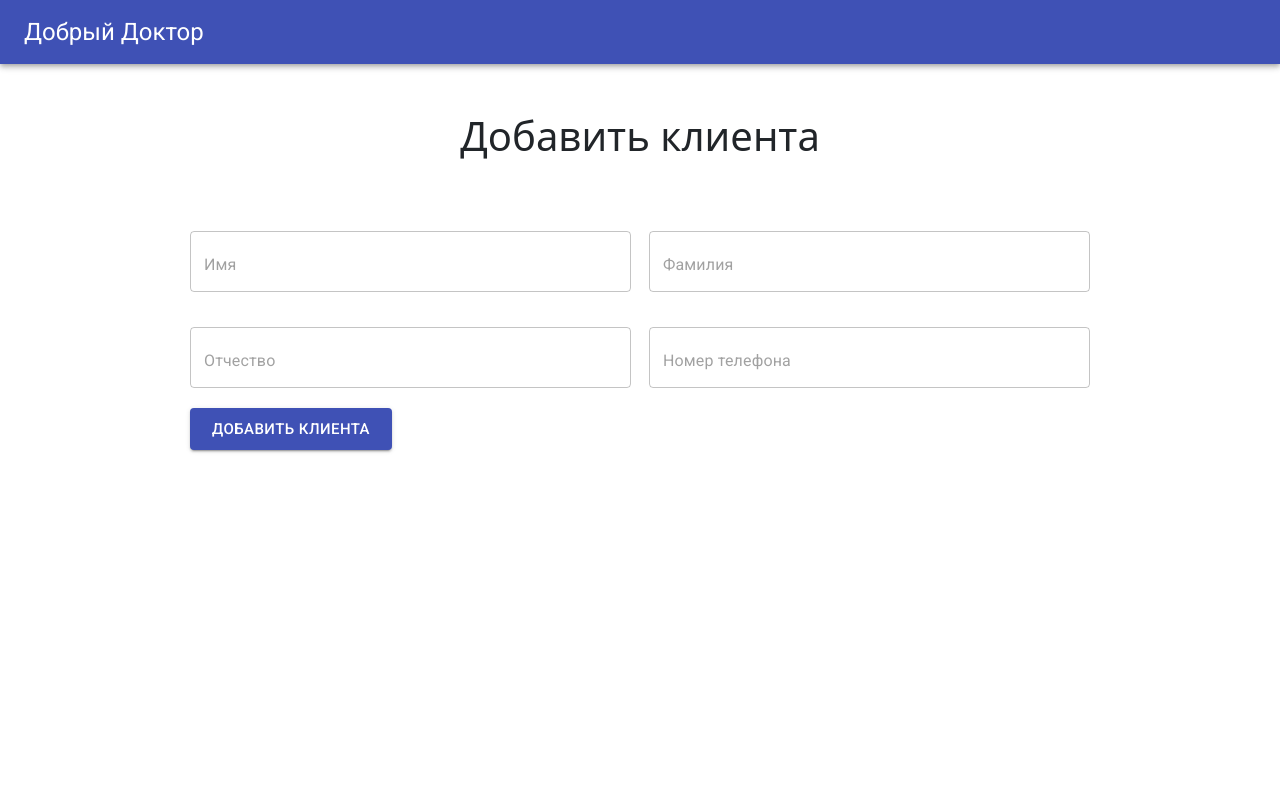
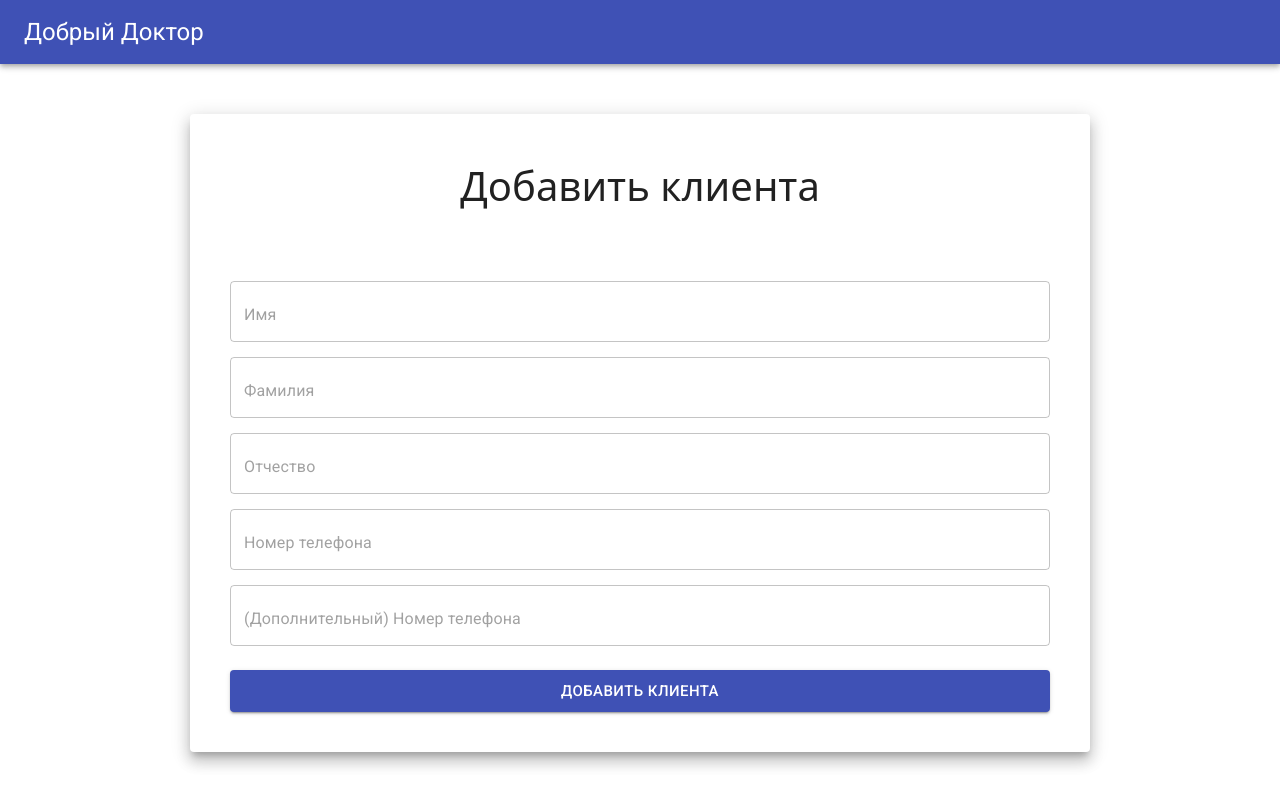
Before and after one commit to Idigow/Dobry-Doctor, a React (Create React App) app in the folder clients1/: page / in a window 1280 px wide. Built offline with nearby package versions, Linux system fonts and the light colour scheme.

Commit message:
добавил дополнительный input

```diff
--- a/clients1/src/components/Clients/index.jsx
+++ b/clients1/src/components/Clients/index.jsx
@@ -1,34 +1,36 @@
 import React, { useState } from 'react'
-import { Button, makeStyles, TextField } from '@material-ui/core'
+import { Button, makeStyles, Paper, TextField } from '@material-ui/core'
+import { useDispatch } from 'react-redux'
+import { addClient } from '../../redux/ducks/clientsReducer'
 
 
 const useStyles = makeStyles(theme=>({
   wrap:{
     width: 900,
-    margin: 'auto'
+    margin: 'auto',
+    marginTop: 50,
+    padding: "0 40px 40px 40px"
   },
   inputs:{
-    display: 'flex',
-    justifyContent: 'space-between',
+
   },
   input:{
-    width: "49%",
     marginTop: 20,
-    marginBottom: 20
   },
 
 }))
 
 const Clients = () => {
   const classes = useStyles()
-  const [name, setName] = useState("")
-  const [lastName, setLastName] = useState("")
-  const [fathersName, setFathersName] = useState("")
-  const [phoneNumber, setPhoneNumber] = useState("")
+  const [name, setName] = useState("");
+  const [lastName, setLastName] = useState("");
+  const [fathersName, setFathersName] = useState("");
+  const [phoneNumber, setPhoneNumber] = useState("");
+  const [secondPhoneNumber, setSecondPhoneNumber] = useState("");
+  const dispatch = useDispatch
   const handleName = (e) =>{
     setName(e.target.value)
   }
-  console.log(name)
   const handleLastName = (e) =>{
     setLastName(e.target.value)
   }
@@ -38,29 +40,83 @@ const Clients = () => {
   const handlePhoneNumber = (e) =>{
     setPhoneNumber(e.target.value)
   }
+  const handleSecondPhoneNumber = (e) =>{
+    setSecondPhoneNumber(e.target.value)
+  }
+  const handleClient = () =>{
+    dispatch(
+      addClient(name, lastName, fathersName, phoneNumber, secondPhoneNumber)
+    );
+  }
 
 
   return (
-    <div className={classes.wrap}>
+    <Paper
+      className={classes.wrap}
+      elevation={10}
+    >
       <h1 className="text-center p-5">Добавить клиента</h1>
       <div className={classes.inputs}>
-        <TextField id="outlined-basic" onChange={handleName} value={name}  variant="outlined" placeholder="Имя" className={classes.input} />
-        <TextField id="outlined-basic" onChange={handleLastName} value={lastName} variant="outlined" placeholder="Фамилия" className={classes.input} />
+        <TextField
+          id="outlined-basic"
+          onChange={handleName}
+          value={name}
+          variant="outlined"
+          placeholder="Имя"
+          className={classes.input}
+          fullWidth
+        />
+        <TextField
+          id="outlined-basic"
+          onChange={handleLastName}
+          value={lastName}
+          variant="outlined"
+          placeholder="Фамилия"
+          className={classes.input}
+          fullWidth
+        />
+        <TextField
+          id="outlined-basic"
+          onChange={handleFathersName}
+          value={fathersName}
+          variant="outlined"
+          placeholder="Отчество"
+          className={classes.input}
+          fullWidth
+        />
+        <TextField
+          id="outlined-basic"
+          onChange={handlePhoneNumber}
+          value={phoneNumber}
+          variant="outlined"
+          placeholder="Номер телефона"
+          className={classes.input}
+          fullWidth
+        />
+        <TextField
+          id="outlined-basic"
+          onChange={handleSecondPhoneNumber}
+          value={secondPhoneNumber}
+          variant="outlined"
+          placeholder="(Дополнительный) Номер телефона"
+          className={classes.input}
+          fullWidth
+        />
       </div>
-      <div className={classes.inputs}>
-        <TextField id="outlined-basic" onChange={handleFathersName} value={fathersName} variant="outlined" placeholder="Отчество" className={classes.input} />
-        <TextField id="outlined-basic" onChange={handlePhoneNumber} value={phoneNumber} variant="outlined" placeholder="Номер телефона" className={classes.input} />
-      </div>
+
       <div>
         <Button
           variant="contained"
           color="primary"
           size="large"
+          className="mt-4"
+          onClick={handleClient}
+          fullWidth
         >
           Добавить клиента
         </Button>
       </div>
-    </div>
+    </Paper>
   )
 }
 
--- /dev/null
+++ b/clients1/src/redux/ducks/clientsReducer.js
@@ -0,0 +1,33 @@
+const  CLIENTS_LOAD_START = "clients/load/start";
+const  CLIENTS_LOAD_SUCCESS = "clients/load/success";
+const  ADD_CLIENT_START = "add/client/start";
+const  ADD_CLIENT_SUCCESS = "add/client/success";
+
+
+const initState = {
+  clients: [],
+  loading: false
+}
+
+export const clientsReducer = (state = initState, action)=>{
+  switch (action.type){
+    case CLIENTS_LOAD_START:
+      return{
+        ...state,
+        loading: true
+      }
+    case CLIENTS_LOAD_SUCCESS:
+      return {
+        ...state,
+        clients: action.payload,
+        loading: false
+      }
+  }
+}
+
+export const addClient = (name, lastName, fathersName, phoneNumber) =>{
+  return async (dispatch)=>{
+    dispatch({type: ADD_CLIENT_START})
+    await fetch()
+  }
+}
```
Also changed, not shown: clients1/src/redux/index.js (added, +18 -0 lines).
